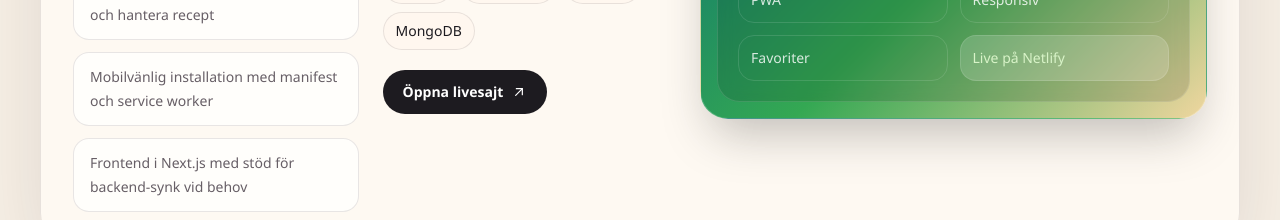
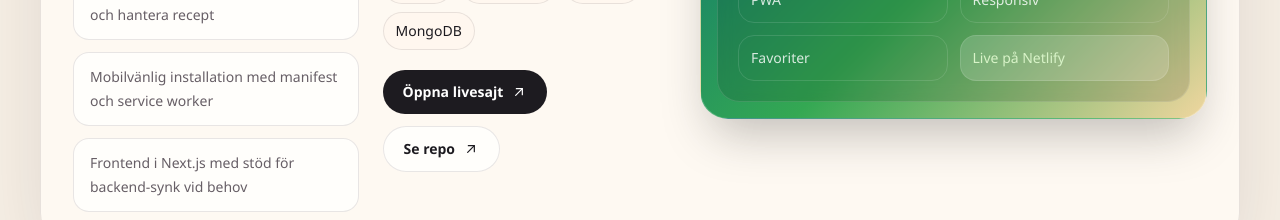
Before and after one commit to Elli2022/eleonora-portfolio, a Next.js app: page / in a window 1280 px wide. Shown: the part 2231-2451 px from the top of the page. Built offline with nearby package versions, Linux system fonts and the light colour scheme.

Commit message:
Portfolio v2: repo-länkar och frilanssektion

```diff
--- a/src/app/page.tsx
+++ b/src/app/page.tsx
@@ -1,3 +1,11 @@
+import type { Metadata } from "next";
+
+export const metadata: Metadata = {
+  title: "Portfolio och case",
+  description:
+    "Utvalda case för företag och produkter: från strategi och UI till snabb implementation i modern frontend.",
+};
+
 type Project = {
   name: string;
   category: string;
@@ -6,6 +14,7 @@ type Project = {
   stack: string[];
   href: string;
   cta: string;
+  repoHref?: string;
   badge: string;
   previewHighlights: string[];
   preview: {
@@ -52,6 +61,7 @@ const projects: Project[] = [
     stack: ["Next.js", "TypeScript", "Express", "MongoDB"],
     href: "https://ellisreceptbok.netlify.app/",
     cta: "Öppna livesajt",
+    repoHref: "https://github.com/Elli2022/receptbok",
     badge: "Mat & vardag",
     previewHighlights: ["PWA", "Responsiv", "Favoriter", "Live på Netlify"],
     preview: {
@@ -96,6 +106,7 @@ const projects: Project[] = [
     stack: ["Next.js", "TypeScript", "React"],
     href: "https://annas-vardagsgladje-ab.netlify.app/",
     cta: "Öppna livesajt",
+    repoHref: "https://github.com/Elli2022/annas-vardagsgladje-ab",
     badge: "Företag",
     previewHighlights: ["Företagsprofil", "Responsiv", "Tydlig struktur", "Live på Netlify"],
     preview: {
@@ -119,6 +130,7 @@ const projects: Project[] = [
     stack: ["Next.js", "TypeScript", "React", "Netlify"],
     href: "https://nordflux.netlify.app/",
     cta: "Öppna livesajt",
+    repoHref: "https://github.com/Elli2022/nordflux-ebook",
     badge: "Produkt",
     previewHighlights: ["Landningssida", "Responsiv", "Konvertering", "Live på Netlify"],
     preview: {
@@ -389,6 +401,7 @@ export default function Home() {
                         </div>
                       </div>
 
+                      <div className="flex flex-wrap items-center gap-3">
                         <a
                           href={project.href}
                           target="_blank"
@@ -398,6 +411,18 @@ export default function Home() {
                           {project.cta}
                           <ExternalIcon />
                         </a>
+                        {project.repoHref ? (
+                          <a
+                            href={project.repoHref}
+                            target="_blank"
+                            rel="noreferrer"
+                            className="inline-flex items-center gap-2 rounded-full border border-[color:var(--line)] bg-white/75 px-5 py-3 text-sm font-semibold text-[color:var(--ink)] transition hover:border-[color:var(--accent)] hover:bg-white"
+                          >
+                            Se repo
+                            <ExternalIcon />
+                          </a>
+                        ) : null}
+                      </div>
                     </div>
                   </div>
                 </div>
@@ -461,6 +486,41 @@ export default function Home() {
           </div>
         </section>
 
+
+        <section className="pb-16 lg:pb-20">
+          <div className="glass-card reveal rounded-[2rem] p-8 sm:p-10">
+            <div className="grid gap-8 lg:grid-cols-[1.1fr_0.9fr]">
+              <div className="space-y-4">
+                <p className="eyebrow text-xs font-bold">Frilansprofil</p>
+                <h2 className="section-title text-4xl font-bold sm:text-5xl">
+                  Så levererar jag i uppdrag från idé till live.
+                </h2>
+                <p className="max-w-2xl text-lg leading-8 text-[color:var(--muted)]">
+                  Jag jobbar strukturerat med scope, designbeslut och implementation så att
+                  du får en tydlig process, tät återkoppling och en lösning som går att
+                  vidareutveckla över tid.
+                </p>
+              </div>
+
+              <div className="grid gap-4">
+                {[
+                  "Tydlig kickoff med mål, målgrupp och prioriterad leveranslista",
+                  "Design och copy som guidar besökaren mot rätt handling",
+                  "Produktion i modern stack med fokus på prestanda och underhållbar kod",
+                  "Lansering med uppföljning och konkret plan för nästa iteration",
+                ].map((item) => (
+                  <div
+                    key={item}
+                    className="rounded-2xl border border-[color:var(--line)] bg-white/70 px-5 py-4 text-base leading-7"
+                  >
+                    {item}
+                  </div>
+                ))}
+              </div>
+            </div>
+          </div>
+        </section>
+
         <section id="contact" className="pb-10">
           <div className="glass-card reveal rounded-[2.2rem] p-8 sm:p-10">
             <div className="grid gap-8 lg:grid-cols-[1fr_auto] lg:items-end">
```
Lines whose indentation alone changed are shown as unchanged.
